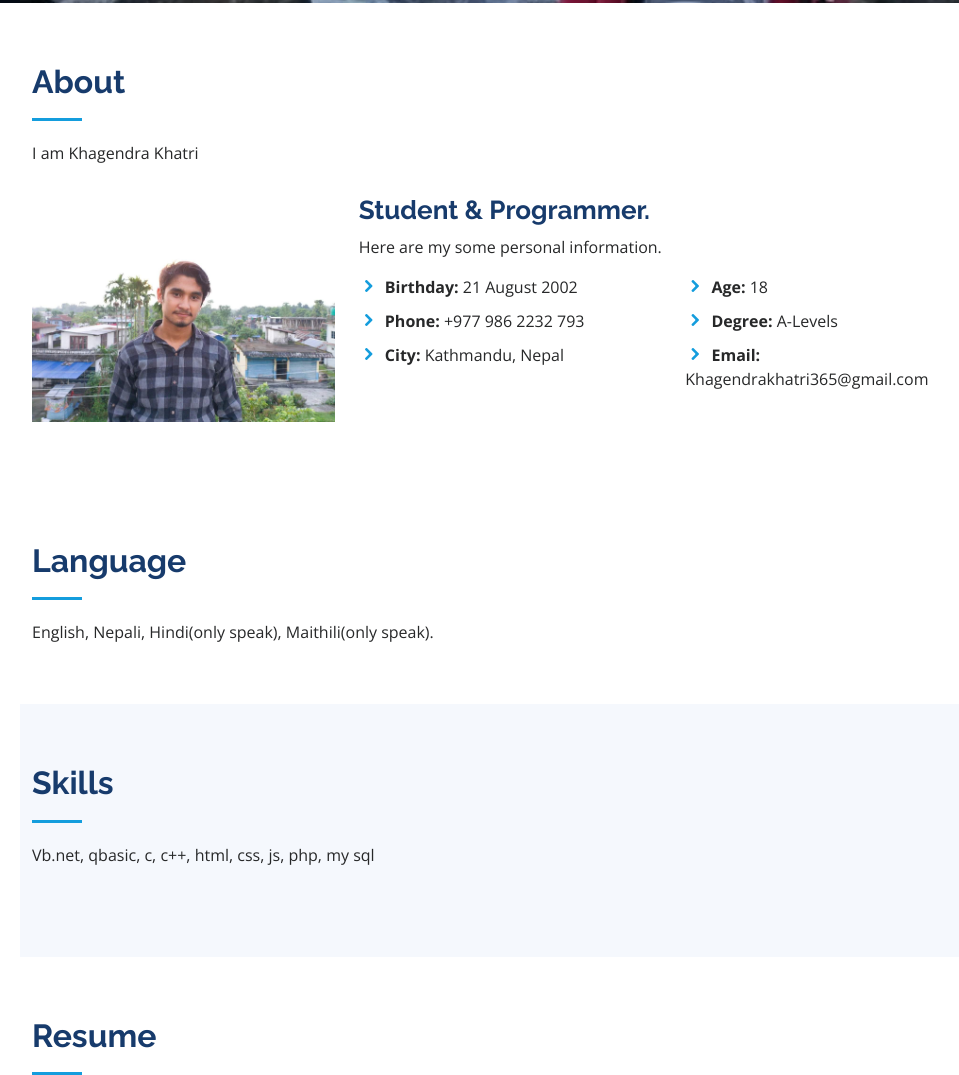
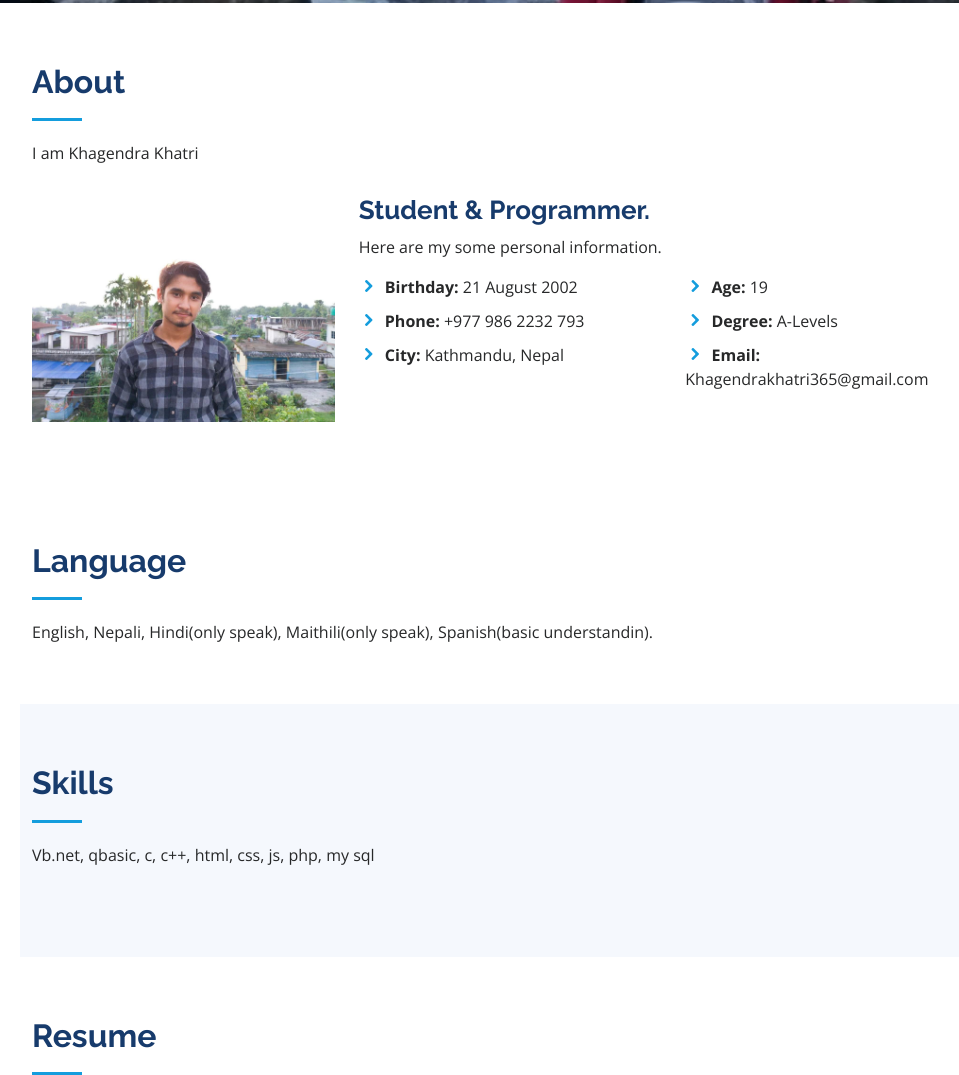
Before and after one commit to Khagendra01/personal_website, a plain HTML site: page index.html in a window 1280 px wide. Shown: the part 797-1872 px from the top of the page, without its empty margins (280-1239 px from the left). Drawn offline with nearby package versions, Linux system fonts and the light colour scheme.

Commit message:
Update index.html

```diff
--- a/index.html
+++ b/index.html
@@ -109,7 +109,7 @@
               </div>
               <div class="col-lg-6">
                 <ul>
-                  <li><i class="icofont-rounded-right"></i> <strong>Age:</strong> 18</li>
+                  <li><i class="icofont-rounded-right"></i> <strong>Age:</strong> 19</li>
                   <li><i class="icofont-rounded-right"></i> <strong>Degree:</strong> A-Levels</li>
                   <li><i class="icofont-rounded-right"></i> <strong>Email:</strong> Khagendrakhatri365@gmail.com</li>
                 </ul>
@@ -129,7 +129,7 @@
 
         <div class="section-title">
           <h2>Language</h2>
-          <p>English, Nepali, Hindi(only speak), Maithili(only speak).</p>
+          <p>English, Nepali, Hindi(only speak), Maithili(only speak), Spanish(basic understandin).</p>
         </div>
 
 
```
